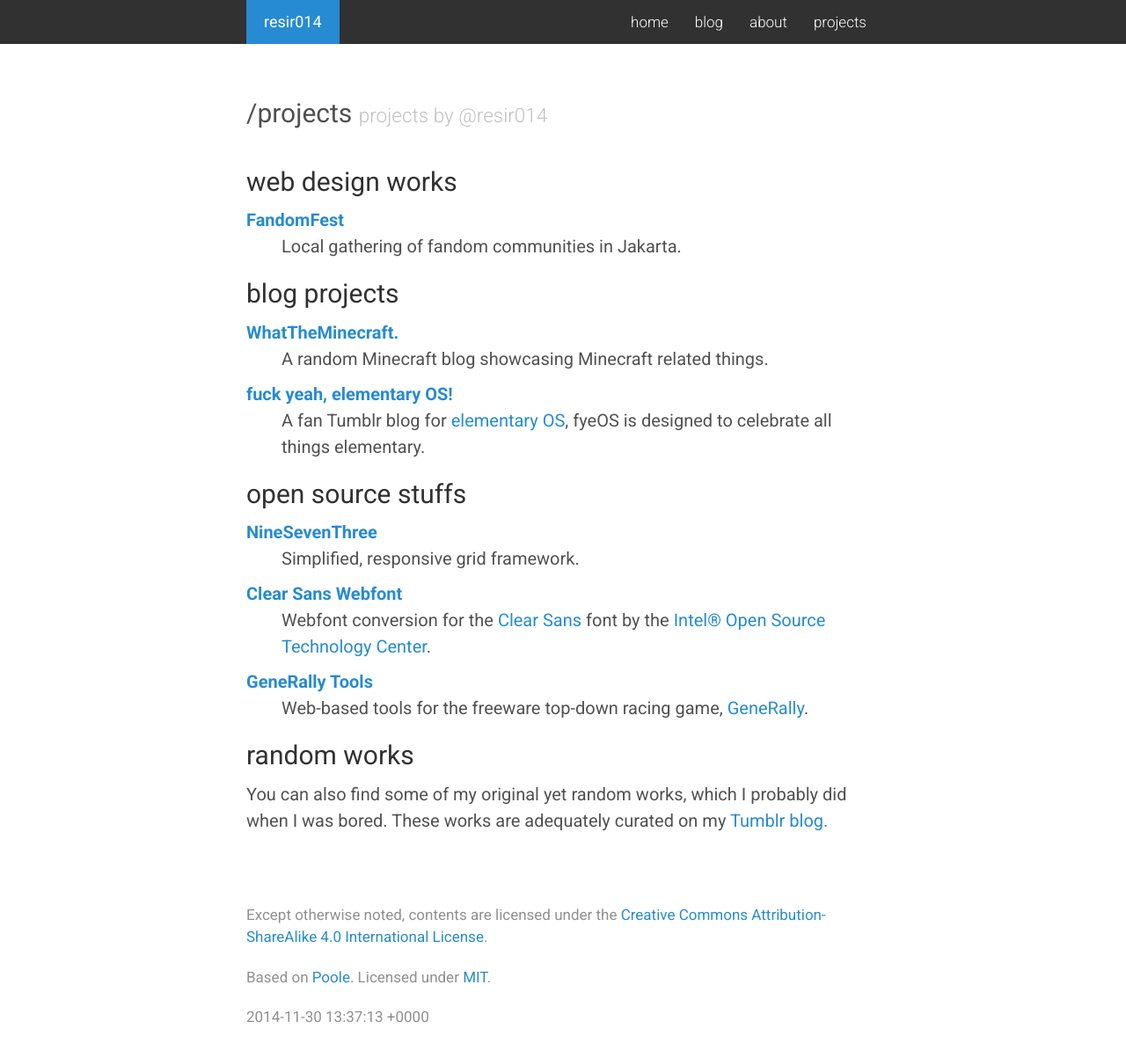
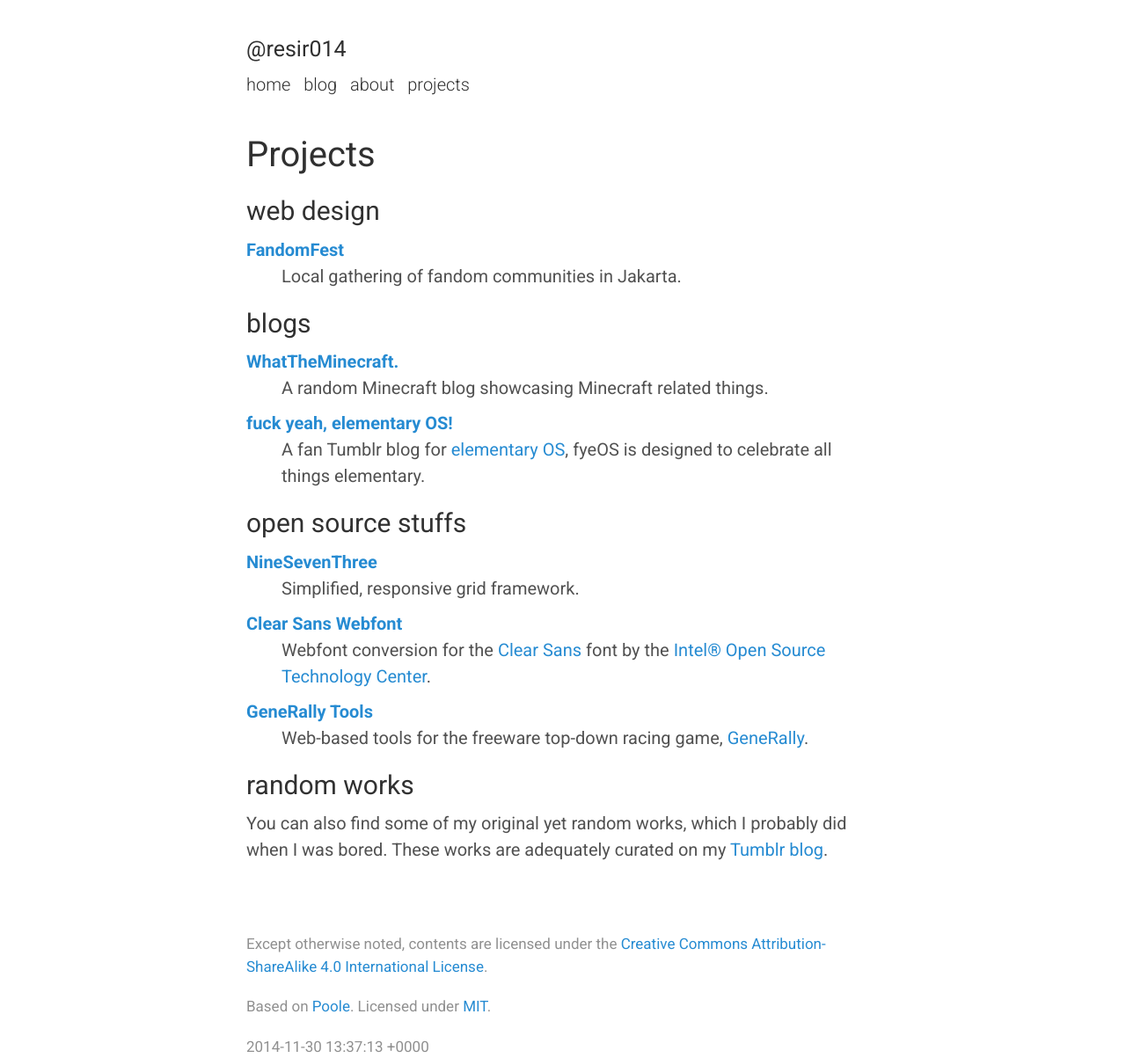
Before and after one commit to resir014/resir014.github.io, a Jekyll site: the page built from projects.md, in a window 1280 px wide. Shown: the whole page at 88% size. Built offline with Jekyll 4.4.1, drawn with Linux system fonts in a browser that asks for light colours; nearby versions of some CDN libraries; Markdown is read by kramdown in place of the engine named in the settings; comment, search, counter and statistics services are not loaded; before the commit the page ends 1170 px from its top, so only the background shows below that.

Commit message:
Major rework on site layouts.

```diff
--- a/_config.yml
+++ b/_config.yml
@@ -6,9 +6,8 @@
 permalink:        pretty
 
 # Setup
-name:             Resi Respati (&#64;resir014)
-title:            resir014
-tagline:          Thoughts on life.
+name:             "@resir014"
+title:            "resir014"
 url:              http://resir014.github.io
 baseurl:          /
 exclude:          ["Makefile", "Gruntfile.js", "README.md", "LICENSE", "less", "node_modules", "package.json"]
--- a/_layouts/default.html
+++ b/_layouts/default.html
@@ -5,30 +5,18 @@
 
   <body>
 
-    <div class="navbar">
-      <input type="checkbox" id="navbar-checkbox" class="navbar-checkbox" />
-      <div class="container navbar-container">
-        <div class="navbar-header">
-          <a class="navbar-brand" href="{{ site.baseurl }}" title="Home">{{ site.title }}</a>
-          <label class="navbar-toggle" for="navbar-checkbox">
-            <span class="icon-bar"></span>
-            <span class="icon-bar"></span>
-            <span class="icon-bar"></span>
-          </label>
-        </div>
-
-        <div class="navbar-links">
-          <ul>
-            <li><a href="{{ site.baseurl }}">home</a></li>
-            <li><a href="{{ site.baseurl }}blog">blog</a></li>
-            <li><a href="{{ site.baseurl }}about">about</a></li>
-            <li><a href="{{ site.baseurl }}projects">projects</a></li>
-          </ul>
-        </div>
+    <div class="container content">
+      <div class="masthead">
+        <h3 class="masthead-title">
+          <a href="{{ site.baseurl }}" title="Home">{{ site.name }}</a>
+        </h3>
+        <ul class="nav">
+          <li><a href="{{ site.baseurl }}">home</a></li>
+          <li><a href="{{ site.baseurl }}blog">blog</a></li>
+          <li><a href="{{ site.baseurl }}about">about</a></li>
+          <li><a href="{{ site.baseurl }}projects">projects</a></li>
+        </ul>
       </div>
-    </div>
-
-    <div class="container content">
 
       {{ content }}
 
--- a/projects.html
+++ /dev/null
@@ -1,45 +0,0 @@
----
-layout: default
-title: Projects
----
-
-<div class="masthead">
-  <h2 class="masthead-title">
-    <a href="{{ site.baseurl }}projects">/projects</a>
-    <small>projects by @resir014</small>
-  </h2>
-</div>
-
-<div class="page">
-  <h2>web design works</h2>
-
-  {% for project in site.projects %}
-  <dl>
-    <dt><a href="{{ project.url }}">{{ project.title }}</a></dt>
-    <dd>{{ project.details }}</dd>
-  </dl>
-  {% endfor %}
-
-  <h2>blog projects</h2>
-
-  <dl>
-    <dt><a href="http://whattheminecraft.tumblr.com/" target="_blank">WhatTheMinecraft.</a></dt>
-    <dd>A random Minecraft blog showcasing Minecraft related things.</dd>
-    <dt><a href="http://fuckyeah-elementaryos.tumblr.com/" target="_blank">fuck yeah, elementary OS!</a></dt>
-    <dd>A fan Tumblr blog for <a href="http://elementaryos.org/" target="_blank">elementary OS</a>, fyeOS is designed to celebrate all things elementary.</dd>
-  </dl>
-
-  <h2>open source stuffs</h2>
-
-  <dl>
-    <dt><a href="https://github.com/resir014/NineSevenThree" target="_blank">NineSevenThree</a></dt>
-    <dd>Simplified, responsive grid framework.</dd>
-    <dt><a href="http://resir014.github.io/Clear-Sans-Webfont/" target="_blank">Clear Sans Webfont</a></dt>
-    <dd>Webfont conversion for the <a href="https://01.org/clear-sans" target="_blank">Clear Sans</a> font by the <a href="https://01.org/" target="_blank">Intel&reg; Open Source Technology Center</a>.</dd>
-    <dt><a href="http://resir014.github.io/generally-tools/" target="_blank">GeneRally Tools</a></dt>
-    <dd>Web-based tools for the freeware top-down racing game, <a href="http://gene-rally.com" target="_blank">GeneRally</a>.</dd>
-  </dl>
-
-  <h2>random works</h2>
-  <p>You can also find some of my original yet random works, which I probably did when I was bored. These works are adequately curated on my <a href="http://resir014.tumblr.com/tagged/resir014" target="_blank">Tumblr blog.</a></p>
-</div>
--- /dev/null
+++ b/projects.md
@@ -0,0 +1,42 @@
+---
+layout: page
+title: Projects
+---
+
+## web design
+
+{% for project in site.projects %}
+{% if project.category == "webdesign" %}
+<dl>
+  <dt><a href="{{ project.url }}">{{ project.title }}</a></dt>
+  <dd>{{ project.details }}</dd>
+</dl>
+{% endif %}
+{% endfor %}
+
+## blogs
+
+<dl>
+  <dt><a href="http://whattheminecraft.tumblr.com/" target="_blank">WhatTheMinecraft.</a></dt>
+  <dd>A random Minecraft blog showcasing Minecraft related things.</dd>
+
+  <dt><a href="http://fuckyeah-elementaryos.tumblr.com/" target="_blank">fuck yeah, elementary OS!</a></dt>
+  <dd>A fan Tumblr blog for <a href="http://elementaryos.org/" target="_blank">elementary OS</a>, fyeOS is designed to celebrate all things elementary.</dd>
+</dl>
+
+## open source stuffs
+
+<dl>
+  <dt><a href="https://github.com/resir014/NineSevenThree" target="_blank">NineSevenThree</a></dt>
+  <dd>Simplified, responsive grid framework.</dd>
+
+  <dt><a href="http://resir014.github.io/Clear-Sans-Webfont/" target="_blank">Clear Sans Webfont</a></dt>
+  <dd>Webfont conversion for the <a href="https://01.org/clear-sans" target="_blank">Clear Sans</a> font by the <a href="https://01.org/" target="_blank">Intel&reg; Open Source Technology Center</a>.</dd>
+
+  <dt><a href="http://resir014.github.io/generally-tools/" target="_blank">GeneRally Tools</a></dt>
+  <dd>Web-based tools for the freeware top-down racing game, <a href="http://gene-rally.com" target="_blank">GeneRally</a>.</dd>
+</dl>
+
+## random works
+
+You can also find some of my original yet random works, which I probably did when I was bored. These works are adequately curated on my [Tumblr blog](http://resir014.tumblr.com/tagged/resir014).
--- a/public/css/style.css
+++ b/public/css/style.css
@@ -91,9 +91,10 @@
 /* Misc */
 hr {
   position: relative;
-  margin: 1.5rem 0;
+  width: 8rem;
+  margin: 1.5rem auto;
   border: 0;
-  border-top: 1px solid #eee;
+  border-top: 1px solid #ccc;
   border-bottom: 1px solid #fff;
 }
 
@@ -284,7 +285,7 @@
 }
 
 .intro-logo {
-  margin: 1rem auto;
+  margin: 1rem 0;
 }
 .intro-logo a {
   position: relative;
@@ -346,175 +347,39 @@
 }
 
 /*
- * Navbar
- *
- * The sleek black top bar thing.
- */
-
-.navbar {
-  position: relative;
-  z-index: 1000;
-  min-height: 50px;
-  margin-bottom: 3rem;
-  color: #fff;
-  background-color: #313131;
-  border: 1px solid transparent;
-  border-width: 0 0 1px;
-}
-.navbar a {
-  color: #fff;
-}
-.navbar a:hover,
-.navbar a:focus {
-  text-decoration: none;
-}
-.navbar-header {
-  float: none;
-}
-.navbar-header:before,
-.navbar-header:after {
-  display: table;
-  content: " ";
-}
-
-.navbar-header:after {
-  clear: both;
-}
-.navbar-brand {
-  position: relative;
-  display: block;
-  float: left;
-  height: 50px;
-  padding: 0 1rem;
-  font-size: 18px;
-  line-height: 50px;
-  background-color: #268bd2;
-}
-.navbar-brand:hover,
-.navbar-brand:focus {
-  text-decoration: none;
-  background-color: #227dbd;
-}
-.navbar-links {
-  display: block;
-  float: none;
-  -webkit-transition: max-height .25s linear;
-          transition: max-height .25s linear;
-}
-.navbar-links ul {
-  padding: 0;
-  margin: 0;
-  list-style: none;
-}
-.navbar-links li {
-  float: none;
-  -webkit-transition: visibility .25s linear;
-          transition: visibility .25s linear;
-}
-.navbar-links li > a {
-  position: relative;
-  display: block;
-  padding: 0 15px;
-  font-size: 85%;
-  font-weight: 300;
-  line-height: 40px;
-}
-.navbar-links li > a:hover {
-  background-color: #2c2c2c;
-}
-.navbar-checkbox {
-  display: none;
-}
-.navbar-toggle {
-  display: block;
-  float: right;
-  padding: 9px 10px;
-  margin-top: 8px;
-  margin-bottom: 8px;
-  cursor: pointer;
-  border: 1px solid #888;
-  border-radius: 4px;
-}
-.navbar-toggle .icon-bar {
-  display: block;
-  width: 22px;
-  height: 2px;
-  background-color: #888;
-  border-radius: 1px;
-}
-.navbar-toggle .icon-bar + .icon-bar {
-  margin-top: 4px;
-}
-.navbar-container {
-  height: 50px;
-  -webkit-transition: height .25s linear;
-          transition: height .25s linear;
-}
-.navbar-links {
-  display: none;
-}
-#navbar-checkbox:checked + .navbar-container {
-  height: 210px;
-}
-#navbar-checkbox:checked + .navbar-container .navbar-links {
-  display: block;
-}
-#navbar-checkbox:checked + .navbar-container .navbar-toggle {
-  background-color: #464646;
-}
-
-@media (min-width: 38em) {
-  .navbar-container {
-    height: inherit;
-  }
-  .navbar-header:after {
-    clear: none;
-  }
-  .navbar-links {
-    display: block;
-    float: right;
-  }
-  .navbar-links ul {
-    text-align: center;
-  }
-  .navbar-links li {
-    float: left;
-  }
-  .navbar-links li > a {
-    line-height: 50px;
-  }
-  .navbar-toggle {
-    display: none;
-  }
-}
-
-
-/*
  * Masthead
  *
- * Super small header above the content for site name and short description.
+ * Super small header above the content for site name and navigation links.
  */
 
 .masthead {
+  padding-top: 2rem;
   margin-bottom: 2rem;
+  font-weight: 300;
+}
+.masthead a {
+  color: #303030;
+}
+.masthead a:hover,
+.masthead a:focus {
+  text-decoration: none;
 }
 .masthead-title {
   margin-top: 0;
+  margin-bottom: .5rem;
+}
+
+/* Navigation links */
+.nav {
+  padding-left: 0;
   margin-bottom: 0;
-  color: #505050;
+  list-style: none;
 }
-.masthead-title a {
-  color: #505050;
+.nav li {
+  display: inline-block;
 }
-.masthead-title a:hover,
-.masthead-title a:focus {
-  text-decoration: none;
-}
-.masthead-title small {
-  font-size: 75%;
-  font-weight: 300;
-  color: #c0c0c0;
-  letter-spacing: 0;
+.nav li + li {
+  margin-left: .5rem;
 }
 
 /*
@@ -573,6 +438,7 @@
 }
 
 /* Meta data line below post title */
+.page-meta,
 .post-date {
   display: block;
   margin-top: -.5rem;
```
Also changed, not shown: _layouts/post.html (+0 -7 lines), _layouts/project.html (added, +14 -0 lines), _layouts/projects.html (deleted, +0 -19 lines), _projects/webdesign/fandom-fest.md (renamed from _projects/fandom-fest.md, +5 -2 lines), blog.html (+1 -8 lines).
